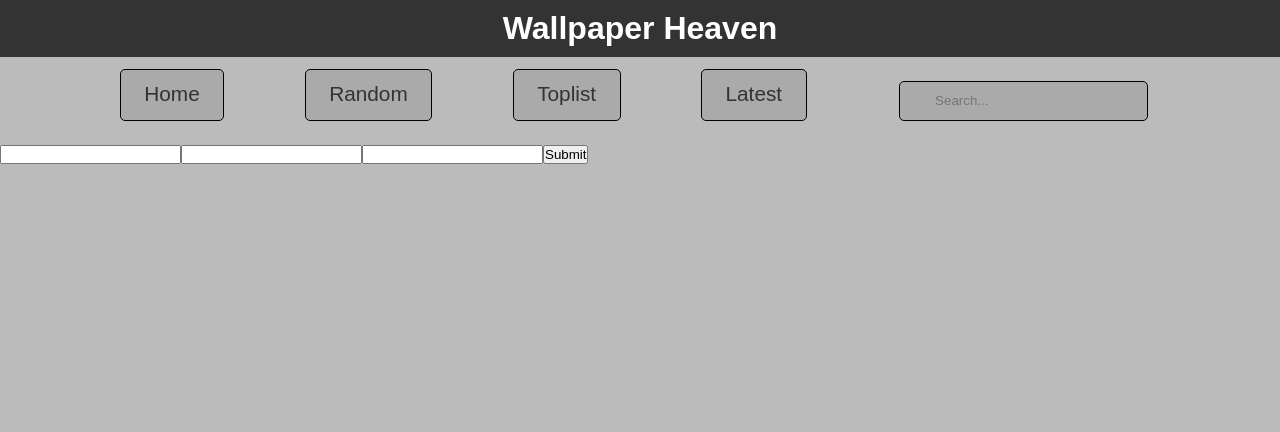
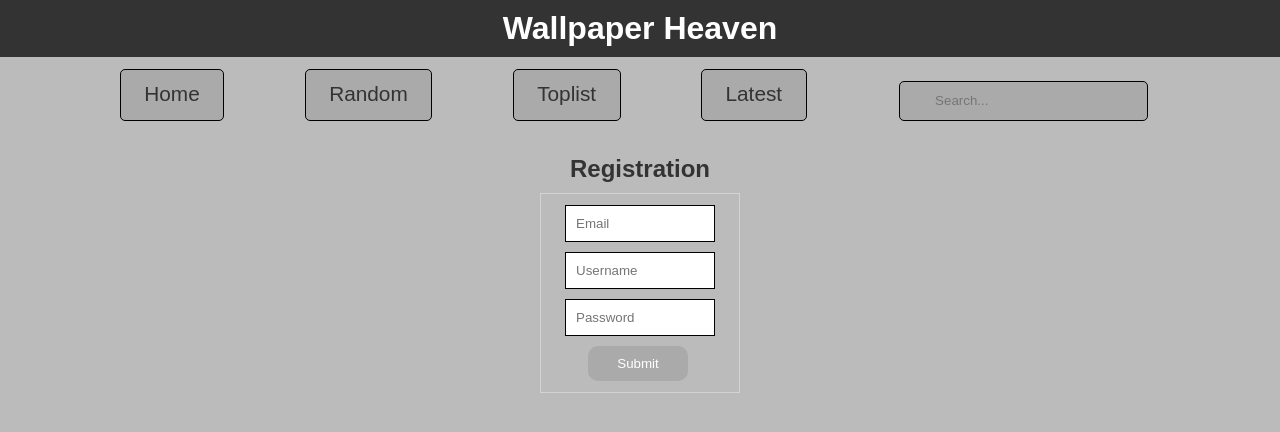
Before and after one commit to hausbence/wallhaven-frontend, a React (Create React App) app: page /registration in a window 1280 px wide. Shown: the top 432 px of the page. Built offline with nearby package versions, Linux system fonts and the light colour scheme.

Commit message:
styling for login & registration page

```diff
--- a/src/components/pages/Registration.js
+++ b/src/components/pages/Registration.js
@@ -1,6 +1,7 @@
 import React from "react";
 import Axios from "axios";
 import { useForm } from "react-hook-form";
+import styled from "styled-components";
 
 const Registration = () => {
   const { handleSubmit, register, errors } = useForm();
@@ -27,20 +28,68 @@ const Registration = () => {
   // validate: (value) => value !== "admin" || "Nice try!",
   //   }
 
+    const StyledRegistration = styled.div`
+      display: flex;
+      align-items: center;
+      align-content: center;
+      justify-content: center;
+      flex-flow: column;
+      width: 200px;
+      height: 200px;
+      padding: 50px;
+      margin: 0 auto;
+      border: 1px solid lightgray;
+      background: #88888;
+
+
+      h2 {
+        font-family: Arial, Helvetica, sans-serif;
+        font-size: 14px;
+      }
+
+      button {
+        background: #aaaaaa;
+        color: #fff;
+        transform: translateX(23%);
+        padding: 10px;
+        margin: 5px;
+        width: 100px;
+        border: none;
+        border-radius: 10px;
+        box-sizing: border-box;
+      }
+
+      button:hover {
+        background-color: #888888;
+      }
+  `;
+
+    const StyledInput = styled.input`
+      border: 1px solid #000;
+      padding: 10px;
+      margin: 5px;
+      width: 150px;
+      box-sizing: border-box;
+    `;
+
   let content = (
     <React.Fragment>
+        <h2 className="loginHeader">Registration</h2>
+        <StyledRegistration>
           <form onSubmit={handleSubmit(onSubmit)}>
-        <input
+              <StyledInput
               name="email"
               type="email"
+              placeholder="Email"
               ref={register({
                 required: true,
               })}
             />
             {errors.email && errors.email.message}
 
-        <input
+            <StyledInput
               name="username"
+              placeholder="Username"
               ref={register({
                 required: true,
                 minLength: 2,
@@ -48,9 +97,10 @@ const Registration = () => {
               })}
             />
             {errors.username && errors.username.message}
-        <input
+            <StyledInput
               name="password"
               type="password"
+              placeholder="Password"
               ref={register({
                 required: true,
                 minLength: 2,
@@ -61,6 +111,7 @@ const Registration = () => {
 
             <button type="submit">Submit</button>
       </form>
+    </StyledRegistration>
     </React.Fragment>
   );
   return content;
--- /dev/null
+++ b/src/components/pages/WallpaperList/Login.css
@@ -0,0 +1,6 @@
+.loginHeader {
+    width: 100%;
+    color: #333333;
+    text-align: center;
+    padding: 10px;
+}
--- a/src/components/pages/WallpaperList/Login.js
+++ b/src/components/pages/WallpaperList/Login.js
@@ -2,6 +2,8 @@ import React, {useState} from "react";
 import {useForm} from "react-hook-form";
 import Axios from "axios";
 import { useCookies } from "react-cookie";
+import styled from "styled-components";
+import './Login.css';
 
 
 const Login = () => {
@@ -22,22 +24,68 @@ const Login = () => {
         console.log(cookies);
     }
 
+    const StyledLogin = styled.div`
+      display: flex;
+      align-items: center;
+      align-content: center;
+      justify-content: center;
+      flex-flow: column;
+      width: 200px;
+      height: 200px;
+      padding: 50px;
+      margin: 0 auto;
+      border: 1px solid lightgray;
+      background: #88888;
+
+
+      h2 {
+        font-family: Arial, Helvetica, sans-serif;
+        font-size: 14px;
+      }
+
+      button {
+        background: #aaaaaa;
+        color: #fff;
+        transform: translateX(23%);
+        padding: 10px;
+        margin: 5px;
+        width: 100px;
+        border: none;
+        border-radius: 10px;
+        box-sizing: border-box;
+      }
+
+      button:hover {
+        background-color: #888888;
+      }
+  `;
+
+    const StyledInput = styled.input`
+      border: 1px solid #000;
+      padding: 10px;
+      margin: 5px;
+      width: 150px;
+      box-sizing: border-box;
+    `;
+
     return (
         <React.Fragment>
-            <h2>{cookies.email}</h2>
-            <h2>{cookies.password}</h2>
+            <h2 className="loginHeader">Login</h2>
+            <StyledLogin>
                 <form onSubmit={handleSubmit(onSubmit)}>
-                <input
+                    <StyledInput
                         name="email"
                         type="email"
+                        placeholder="Email"
                         ref={register({
                             required: true,
                         })}
                     />
                     {errors.email && errors.email.message}
-                <input
+                    <StyledInput
                         name="password"
                         type="password"
+                        placeholder="Password"
                         ref={register({
                             required: true,
                             minLength: 2,
@@ -48,6 +96,7 @@ const Login = () => {
 
                     <button type="submit">Submit</button>
                 </form>
+            </StyledLogin>
         </React.Fragment>
     );
 };
```
Lines whose indentation alone changed are shown as unchanged.
